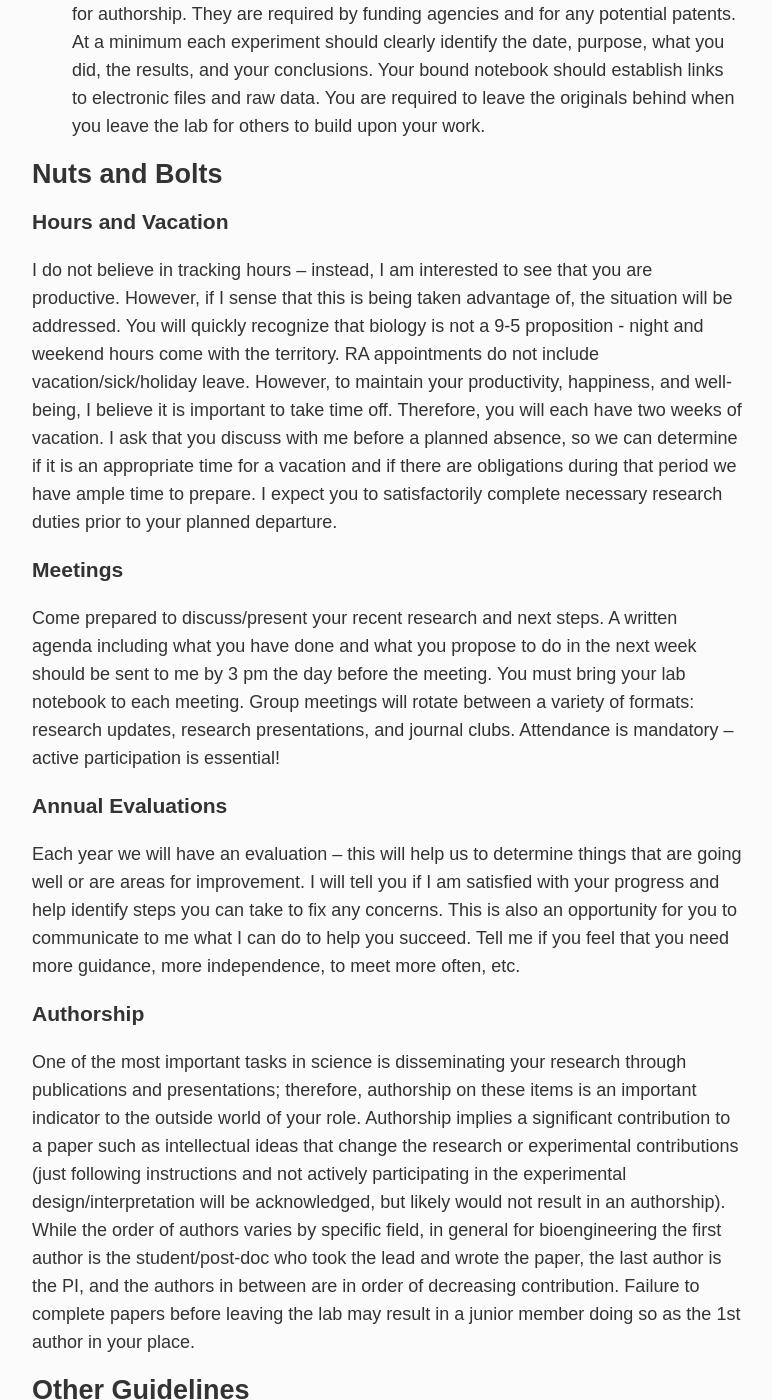
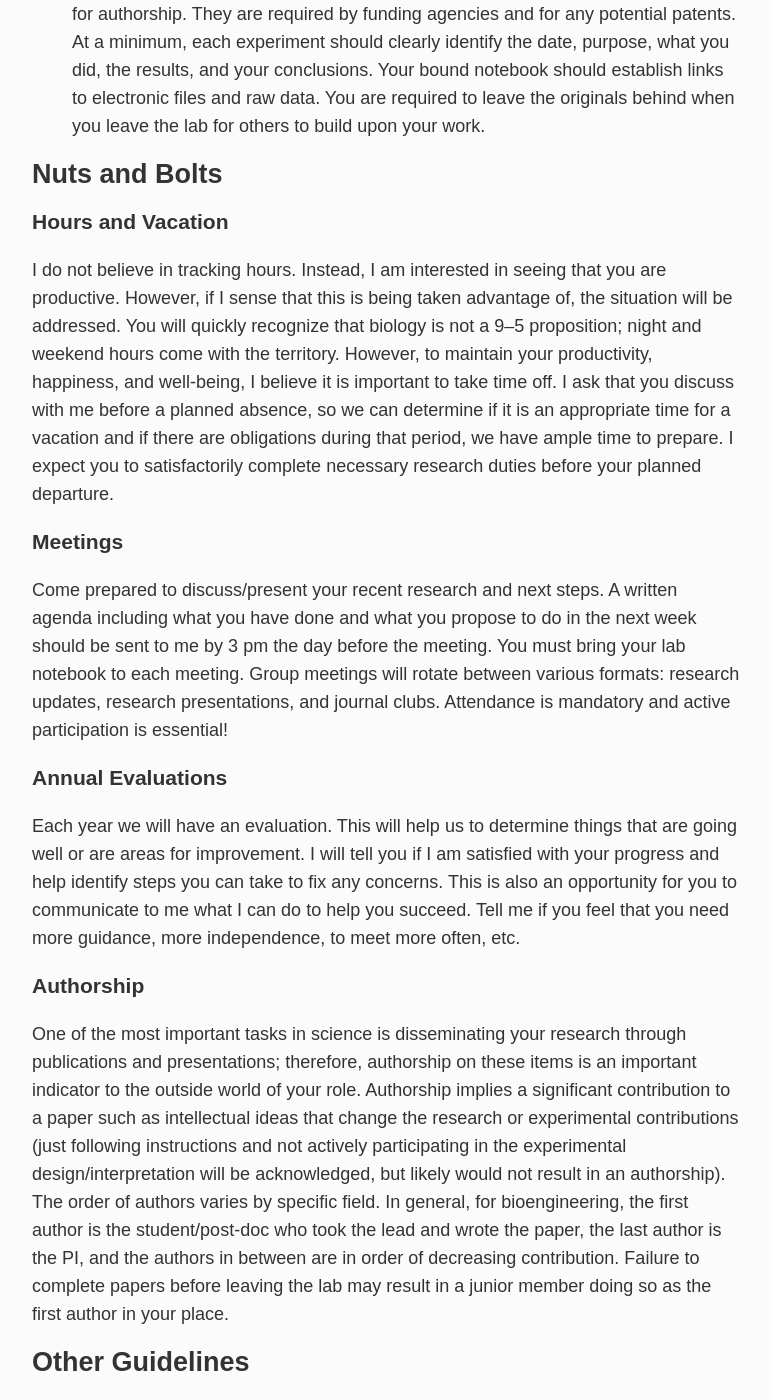
Before and after one commit to meyer-lab/asmlab.org, a Jekyll site: the page built from team/expectations/common.md, in a window 1280 px wide and 1400 px high, scrolled down 1583 px. Shown: the whole window, without its empty margins (253-1025 px from the left). Built offline with Jekyll 4.4.1, drawn with Linux system fonts in a browser that asks for light colours; some web fonts are replaced; some of the changed text lies outside the part shown.

Commit message:
Grammar editing in common expectations

```diff
--- a/team/expectations/common.md
+++ b/team/expectations/common.md
@@ -14,37 +14,37 @@ Welcome to the Meyer Lab! The Meyer lab has three central goals:
 ## What you can expect from me
 
 - I am committed to mentoring you now and in the future.  I am committed to your education and training while in my lab, and to advising and guiding your career development. I will work to promote you and your work, and I am your advocate.
-- I will set the scientific direction for the lab and provide the means to pursue those directions.  This will include helping you to find a research topic, writing grants to fund our research, and maintaining the necessary university protocols for us to utilize the laboratory. Additionally, I will seek out collaborators for our work to further your opportunities.
+- I will set the scientific direction for the lab and provide the means to pursue those directions.  This will include helping you find a research topic, writing grants to fund our research, and maintaining the necessary university protocols for us to utilize the laboratory. Additionally, I will seek collaborators for our work to further your opportunities.
 - I will be available for regular meetings and will provide timely review of research. I will do my best to provide an open door policy and respond quickly to e-mails. Please be aware that there will be times when I will be unavailable due to other obligations.  For abstracts and small data questions, I will generally be able to review in 1–3 days, for papers and thesis, I may need 2–3 weeks.
 - I will provide a work environment that is intellectually stimulating, supportive, safe, and free from harassment. I take seriously any difficulties in this regard—if there are conflicts with another lab member (including your mentor), please inform me and I will work with you and the other lab member to find a resolution. I will strive to understand your unique situation and am open to your suggestions on how to improve your experience in the lab.
 - I will encourage you to attend scientific meetings and make an effort to fund these activities. These meetings are important to showcase your work and for the networking opportunities as you pursue positions after your time in my lab ends.
 
 ## What I expect from you
 
-- Be respectful, tolerant of, and work collegially with laboratory colleagues: respect individual differences in values, personalities, and work styles.
+- Be respectful, tolerant of, and work in a collegial manner with laboratory colleagues: respect individual differences in values, personalities, and work styles.
 - Data belongs to the lab, not to any one individual – as a result, you will be expected to leave your original notebooks and files when you leave the lab.  In addition, there will be times when you will be asked to assist me in submitting grant applications to NIH/NSF/etc. This activity is essential to provide continuing support for the lab.
-- You will work safely in the lab.  Before beginning in the lab you must complete safety training.
+- You will work safely in the lab. Before beginning in the lab, you must complete safety training.
 - You will keep lab protocols up-to-date and accurate, while thoroughly documenting each experiment.
 - When working in the labs of other investigators, be polite, neat, and gracious.  Always follow their rules. If something breaks during your use, report it immediately to the appropriate person.
-- Keep detailed lab notebooks. These are essential to turn your hard work into a finished paper. Your notes should allow your work to be reproduced (meaning they must be understandable by people other than yourself) and will help to assign credit for authorship. They are required by funding agencies and for any potential patents. At a minimum each experiment should clearly identify the date, purpose, what you did, the results, and your conclusions. Your bound notebook should establish links to electronic files and raw data. You are required to leave the originals behind when you leave the lab for others to build upon your work.
+- Keep detailed lab notebooks. These are essential to turn your hard work into a finished paper. Your notes should allow your work to be reproduced (meaning they must be understandable by people besides yourself) and will help to assign credit for authorship. They are required by funding agencies and for any potential patents. At a minimum, each experiment should clearly identify the date, purpose, what you did, the results, and your conclusions. Your bound notebook should establish links to electronic files and raw data. You are required to leave the originals behind when you leave the lab for others to build upon your work.
 
 ## Nuts and Bolts
 
 ### Hours and Vacation
 
-I do not believe in tracking hours – instead, I am interested to see that you are productive. However, if I sense that this is being taken advantage of, the situation will be addressed. You will quickly recognize that biology is not a 9-5 proposition - night and weekend hours come with the territory. RA appointments do not include vacation/sick/holiday leave. However, to maintain your productivity, happiness, and well-being, I believe it is important to take time off.  Therefore, you will each have two weeks of vacation. I ask that you discuss with me before a planned absence, so we can determine if it is an appropriate time for a vacation and if there are obligations during that period we have ample time to prepare. I expect you to satisfactorily complete necessary research duties prior to your planned departure.
+I do not believe in tracking hours. Instead, I am interested in seeing that you are productive. However, if I sense that this is being taken advantage of, the situation will be addressed. You will quickly recognize that biology is not a 9–5 proposition; night and weekend hours come with the territory. However, to maintain your productivity, happiness, and well-being, I believe it is important to take time off. I ask that you discuss with me before a planned absence, so we can determine if it is an appropriate time for a vacation and if there are obligations during that period, we have ample time to prepare. I expect you to satisfactorily complete necessary research duties before your planned departure.
 
 ### Meetings
 
-Come prepared to discuss/present your recent research and next steps.  A written agenda including what you have done and what you propose to do in the next week should be sent to me by 3 pm the day before the meeting. You must bring your lab notebook to each meeting. Group meetings will rotate between a variety of formats: research updates, research presentations, and journal clubs. Attendance is mandatory – active participation is essential!
+Come prepared to discuss/present your recent research and next steps.  A written agenda including what you have done and what you propose to do in the next week should be sent to me by 3 pm the day before the meeting. You must bring your lab notebook to each meeting. Group meetings will rotate between various formats: research updates, research presentations, and journal clubs. Attendance is mandatory and active participation is essential!
 
 ### Annual Evaluations
 
-Each year we will have an evaluation – this will help us to determine things that are going well or are areas for improvement. I will tell you if I am satisfied with your progress and help identify steps you can take to fix any concerns. This is also an opportunity for you to communicate to me what I can do to help you succeed. Tell me if you feel that you need more guidance, more independence, to meet more often, etc.
+Each year we will have an evaluation. This will help us to determine things that are going well or are areas for improvement. I will tell you if I am satisfied with your progress and help identify steps you can take to fix any concerns. This is also an opportunity for you to communicate to me what I can do to help you succeed. Tell me if you feel that you need more guidance, more independence, to meet more often, etc.
 
 ### Authorship
 
-One of the most important tasks in science is disseminating your research through publications and presentations; therefore, authorship on these items is an important indicator to the outside world of your role. Authorship implies a significant contribution to a paper such as intellectual ideas that change the research or experimental contributions (just following instructions and not actively participating in the experimental design/interpretation will be acknowledged, but likely would not result in an authorship). While the order of authors varies by specific field, in general for bioengineering the first author is the student/post-doc who took the lead and wrote the paper, the last author is the PI, and the authors in between are in order of decreasing contribution. Failure to complete papers before leaving the lab may result in a junior member doing so as the 1st author in your place.
+One of the most important tasks in science is disseminating your research through publications and presentations; therefore, authorship on these items is an important indicator to the outside world of your role. Authorship implies a significant contribution to a paper such as intellectual ideas that change the research or experimental contributions (just following instructions and not actively participating in the experimental design/interpretation will be acknowledged, but likely would not result in an authorship). The order of authors varies by specific field. In general, for bioengineering, the first author is the student/post-doc who took the lead and wrote the paper, the last author is the PI, and the authors in between are in order of decreasing contribution. Failure to complete papers before leaving the lab may result in a junior member doing so as the first author in your place.
 
 ## Other Guidelines
 
```
